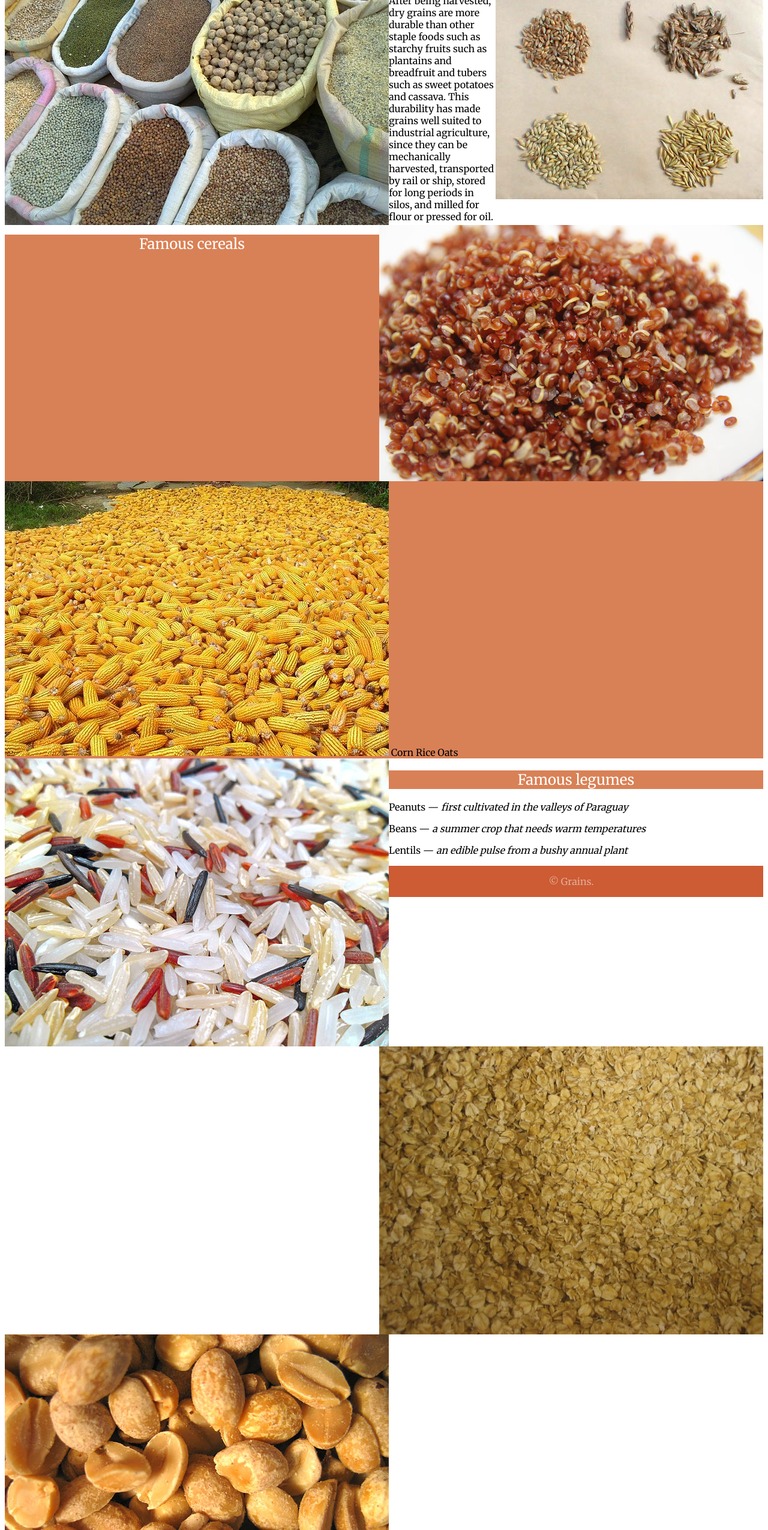
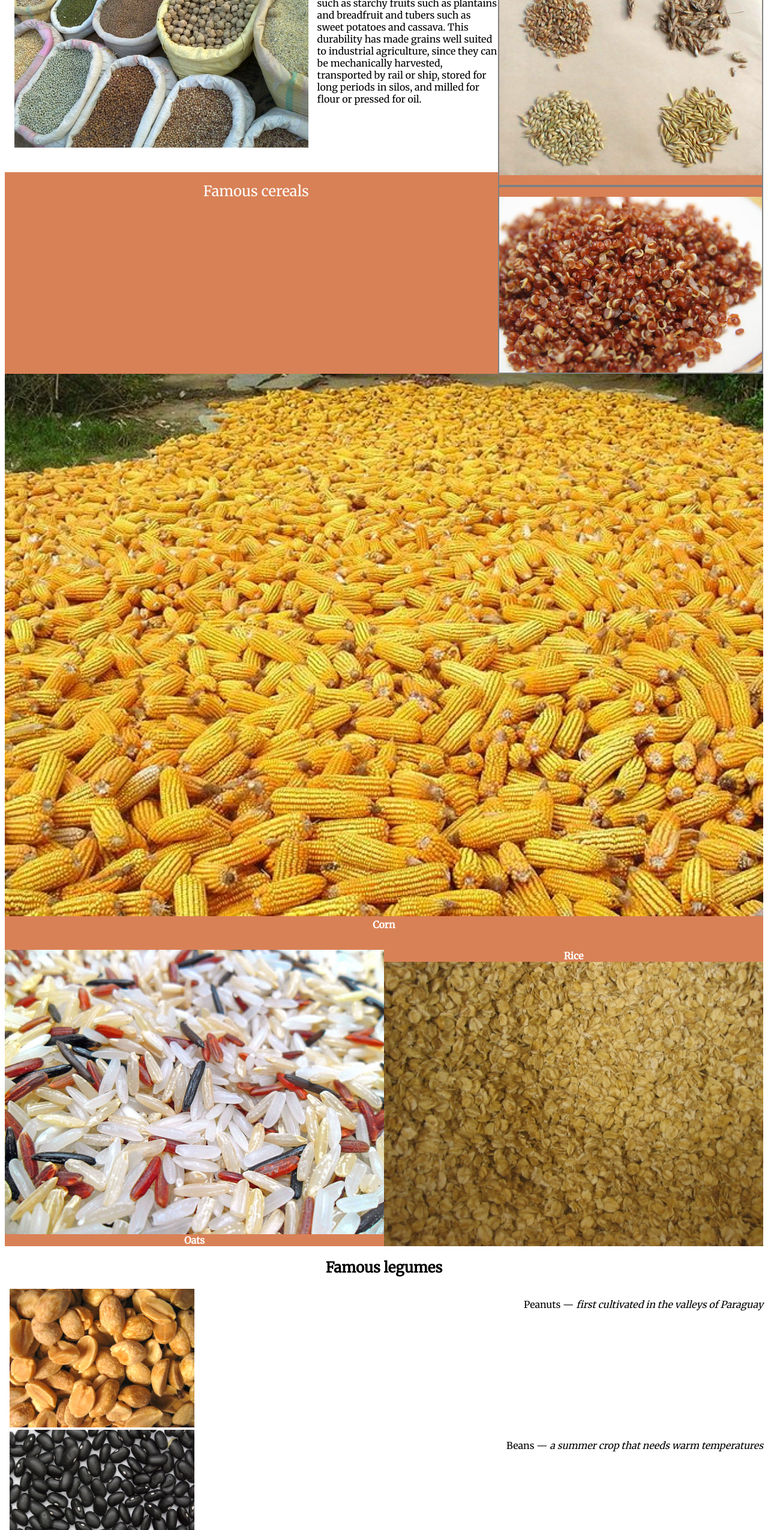
Before and after one commit to CelesteLavo0118/project-grains, a plain HTML site: page index.html in a window 1280 px wide. Shown: the part 250-2800 px from the top of the page at 60% size. Drawn offline with Linux system fonts and the light colour scheme.

Commit message:
changes in html and css (I'm done with this)

```diff
--- a/css/main.css
+++ b/css/main.css
@@ -1,5 +1,5 @@
 html{
-  font-family:"Merriweather", serif;
+  font-family: "Merriweather", serif;
   box-sizing: border-box;
 }
 
@@ -9,7 +9,6 @@ html{
 
 h1{
   text-align:center;
-  font-weight: 400;
   color:white;
   background-color: #cd5b34;
   font-weight: 400;
@@ -17,12 +16,32 @@ h1{
   margin:0;
 }
 
-h2{
+#cereal-heading{
   background-color:#d98156;
-  display:block;
+  display: block;
   text-align:center;
   font-weight: 400;
   color:white;
+  width: 100%;
+  margin: 0 auto;
+  margin-top: 7rem;
+  padding: 1rem;
+}
+
+#cereal{
+  border: 2px solid grey;
+  padding-bottom: 1rem;
+}
+
+#quinoa{
+  border: 2px solid grey;
+  padding-top: 1rem;
+
+
+}
+
+h2{
+  text-align: center;
 }
 
 header{
@@ -33,7 +52,9 @@ header{
 }
 
 nav a{
-  display:inline-block;
+  width: 33.33%;
+  display:block;
+  float: left;
   padding: 0.5em 0.75em;
   background-color: #cd5b34;
   text-decoration: none;
@@ -42,11 +63,15 @@ nav a{
   border: 0.1rem solid #a33f3a;
 }
 
+nav a:hover{
+  background-color: #a33f3a;
+}
+
 nav{
     text-align:center;
     margin:0;
     padding:0;
-    width: 33.33%;
+
 }
 
 nav ol{
@@ -56,9 +81,19 @@ nav ol{
 }
 
 nav li{
-  display:inline-block;
   padding: 0;
   margin: 0;
+}
+
+strong{
+  color: white;
+  text-align: center;
+  width: 50%;
+  display: inline-block;
+}
+#corn-label{
+  width: 100%;
+  padding-bottom: 2rem;
 }
 
 footer{
@@ -70,67 +105,59 @@ footer{
   margin:0;
 }
 
+#rice-pic{
+  width: 50%;
+  float: left;
+}
+
+#oat-pic{
+  width: 50%;
+  float: right;
+}
+
 .cereals{
   background-color:#d98156;
+  margin-top: 1rem;
+}
+
+.small-left{
+  padding-left: 0.5rem;
+  width: 25%;
+  margin-left: 0;
+  clear: right;
+}
+.snap-text{
+  display: inline-block;
+  float: right;
 }
 
 .inset-left{
   float:left;
-  width:10%
+  width:40%;
   margin-right: 15px;
   clear: left;
-}
-
-.inset-left-2{
-  float:left;
-  width:10%
-  margin-right: 15px;
-  clear: left;
-}
-
-.inset-left-3{
-  float:left;
-  width:10%
-  margin-right: 15px;
-  clear: left;
-}
-
-.inset-left-4{
-  float:left;
-  width:10%
-  margin-right: 15px;
-  clear: left;
-}
-
-.inset-left-5{
-  float:left;
-  width:10%
-  margin-right: 15px;
-  clear: left;
+  padding-left:1rem;
 }
 
 .inset-right{
-  float:right;
-  width:10%
-  margin-right: 15px;
+float: right;
+  width:35%;
   clear: right;
-}
 
-.inset-right-2{
-  float:right;
-  width:10%
-  margin-right: 15px;
-  clear: right;
-}
 
-.inset-right-3{
-  float:right;
-  width:10%
-  margin-right: 15px;
-  clear: right;
 }
 
 .center{
-  width:10%
+  width: 100%;
   margin: 0 auto;
 }
+
+.vec-small-l{
+  width: 2rem;
+  float: left;
+}
+
+.vec-small-r{
+  width: 2rem;
+  float:right;
+}
--- a/index.html
+++ b/index.html
@@ -1,4 +1,4 @@
-<DOCTYPE html>
+<!DOCTYPE html>
   <html lang="en-ca">
   <head>
     <meta charset="utf-8">
@@ -9,7 +9,7 @@
 
   <body>
   <header>
-    <h1>Grains</h1>
+    <h1><img class="vec-small-l" src="img/grain-left.svg">Grains<img class="vec-small-r" src="img/grain-right.svg"></h1>
   <nav>
     <ol>
       <li><a href="#Intro">Intro</a></li>
@@ -21,14 +21,17 @@
 
     <div>
       <img class="inset-left" src="img/grains.jpg" alt="grains">
+
     <p>
       Grains are small, hard, dry seeds, with or without attached
       hulls or fruit layers, harvested for human or animal consumption.
       The two main types of commercial grain crops are cereals such as
       wheat and rye, and legumes such as beans and soybeans.
     </p>
-      <img class="inset-right" src="img/cereals.jpg" alt="cereals">
-      <img class="inset-right-2" src="img/quinoa.jpg" alt="quinoa">
+
+    <img id="cereal" class="inset-right" src="img/cereals.jpg" alt="cereals">
+    <img id="quinoa" class="inset-right" src="img/quinoa.jpg" alt="quinoa">
+
     <p>
       After being harvested, dry grains are more durable than other
       staple foods such as starchy fruits such as plantains and
@@ -38,35 +41,52 @@
       transported by rail or ship, stored for long periods in
       silos, and milled for flour or pressed for oil.
     </p>
+
+
   </div>
 
     <div class="cereals">
-      <h2>Famous cereals</h2>
+      <h2 id="cereal-heading">Famous cereals</h2>
 
+      <div>
         <img class="center" src="img/corn.jpg" alt="corn">
-      Corn
-        <img class="inset-left-2" src="img/rice.jpg" alt="rice">
-        <img class="inset-right-3" src="img/oats.jpg" alt="oats">
-      Rice
-      Oats
+        <strong id="corn-label">Corn</strong>
+      </div>
+
+      <div>
+        <img id="rice-pic" src="img/rice.jpg" alt="rice">
+        <strong>Rice</strong>
+      </div>
+
+      <div>
+        <img id="oat-pic" src="img/oats.jpg" alt="oats">
+        <strong>Oats</strong>
+      </div>
     </div>
 
     <div>
+
       <h2>Famous legumes</h2>
 
-      <img class="inset-left-3" src="img/peanuts.jpg" alt="peanuts">
-      <p>Peanuts — <i>first cultivated in the valleys of Paraguay</i></p>
+        <img class="small-left" src="img/peanuts.jpg" alt="peanuts">
+        <p class="snap-text">Peanuts — <i>first cultivated in the valleys of Paraguay</i></p>
 
-      <img class="inset-left-4" src="img/beans.jpg" alt="beans">
-      <p>Beans — <i>a summer crop that needs warm temperatures</i></p>
 
-      <img class="inset-left-5" src="img/lentils.jpg" alt="lentils">
-      <p>Lentils — <i>an edible pulse from a bushy annual plant</i></p>
+      <div>
+        <img class="small-left" src="img/beans.jpg" alt="beans">
+        <p class="snap-text">Beans — <i>a summer crop that needs warm temperatures</i></p>
+      </div>
+
+      <div>
+        <img class="small-left" src="img/lentils.jpg" alt="lentils">
+        <p class="snap-text">Lentils — <i>an edible pulse from a bushy annual plant</i></p>
+      </div>
+
     </div>
 
     <footer>
-      © Grains.
+      <p>© Grains.</p>
     </footer>
 
     </body>
-<html>
+</html>
```
